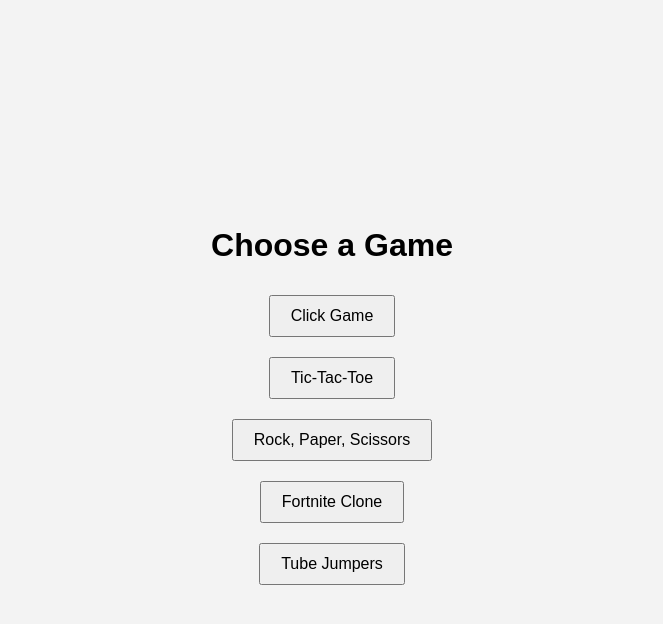
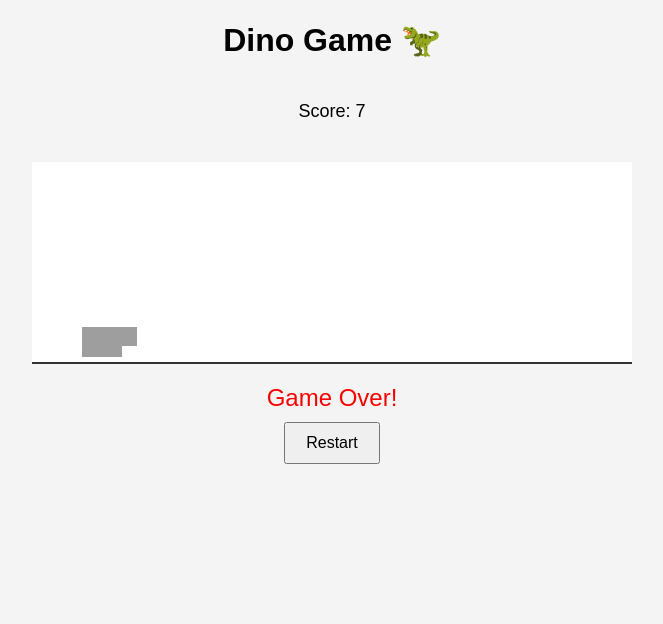
Before and after one commit to mhgftbujkhgtyhj/idfk, a plain HTML site: page index.html in a window 1280 px wide. Shown: the whole page, without its empty margins (308-971 px from the left). Drawn offline with Linux system fonts and the light colour scheme; grey boxes are pictures that could not be loaded.

Commit message:
Update index.html

```diff
--- a/index.html
+++ b/index.html
@@ -1,118 +1,172 @@
 <!DOCTYPE html>
 <html lang="en">
 <head>
-    <meta charset="UTF-8">
-    <meta name="viewport" content="width=device-width, initial-scale=1.0">
-    <title>Mini Games Collection</title>
+  <meta charset="UTF-8" />
+  <meta name="viewport" content="width=device-width, initial-scale=1.0"/>
+  <title>Dino Game</title>
   <style>
     body {
       margin: 0;
-            display: flex;
-            flex-direction: column;
-            align-items: center;
-            justify-content: center;
-            height: 100vh;
-            background-color: #f3f3f3;
-            font-family: Arial, sans-serif;
-        }
-        .game-container {
-            display: none;
-            position: relative;
-            width: 80vw;
-            height: 80vh;
-            background: white;
-            border-radius: 10px;
-            padding: 20px;
-            box-shadow: 0 0 10px rgba(0, 0, 0, 0.1);
-        }
-        .menu {
+      background: #f4f4f4;
+      font-family: sans-serif;
       display: flex;
       flex-direction: column;
       align-items: center;
     }
-        button {
-            margin: 10px;
+    #game {
+      width: 100%;
+      max-width: 600px;
+      height: 200px;
+      background: white;
+      border-bottom: 2px solid #333;
+      position: relative;
+      overflow: hidden;
+      margin-top: 40px;
+    }
+    #dino {
+      width: 40px;
+      height: 40px;
+      background: url('https://i.imgur.com/lKJiT77.png') no-repeat center/contain;
+      position: absolute;
+      bottom: 0;
+      left: 50px;
+    }
+    #cactus {
+      width: 25px;
+      height: 50px;
+      background: url('https://i.imgur.com/GzrLHZ8.png') no-repeat center/contain;
+      position: absolute;
+      bottom: 0;
+      right: -25px;
+    }
+    #score {
+      font-size: 18px;
+      margin-top: 20px;
+    }
+    #gameOver {
+      display: none;
+      text-align: center;
+      font-size: 24px;
+      margin-top: 20px;
+      color: red;
+    }
+    #restart {
+      display: none;
+      margin-top: 10px;
       padding: 10px 20px;
       font-size: 16px;
-            cursor: pointer;
     }
-        canvas {
-            background: green;
+
+    @media (hover: none) and (pointer: coarse) {
+      body::after {
+        content: 'Tap anywhere to jump';
+        font-size: 16px;
+        color: #666;
+        margin-top: 10px;
+      }
     }
   </style>
 </head>
 <body>
-    <div class="menu">
-        <h1>Choose a Game</h1>
-        <button onclick="showGame('click-game')">Click Game</button>
-        <button onclick="showGame('tic-tac-toe')">Tic-Tac-Toe</button>
-        <button onclick="showGame('rock-paper-scissors')">Rock, Paper, Scissors</button>
-        <button onclick="showGame('fortnite')">Fortnite Clone</button>
-        <button onclick="showGame('tube-jumpers')">Tube Jumpers</button>
+  <h1>Dino Game 🦖</h1>
+  <div id="score">Score: 0</div>
+  <div id="game">
+    <div id="dino"></div>
+    <div id="cactus"></div>
   </div>
-
-    <div id="click-game" class="game-container">
-        <div id="score">Score: 0</div>
-        <button id="target">Click Me!</button>
-    </div>
-
-    <div id="tic-tac-toe" class="game-container">
-        <h2>Tic-Tac-Toe</h2>
-        <canvas id="ticTacToeCanvas" width="300" height="300" style="border: 2px solid black;"></canvas>
-    </div>
-
-    <div id="rock-paper-scissors" class="game-container">
-        <h2>Rock, Paper, Scissors</h2>
-        <p>Choose: </p>
-        <button onclick="playRPS('rock')">Rock</button>
-        <button onclick="playRPS('paper')">Paper</button>
-        <button onclick="playRPS('scissors')">Scissors</button>
-        <p id="rps-result"></p>
-    </div>
-
-    <div id="fortnite" class="game-container">
-        <h2>Fortnite-Inspired Shooter</h2>
-        <canvas id="fortniteCanvas" width="600" height="400"></canvas>
-    </div>
-
-    <div id="tube-jumpers" class="game-container">
-        <h2>Tube Jumpers</h2>
-        <canvas id="tubeJumpersCanvas" width="600" height="400"></canvas>
-    </div>
+  <div id="gameOver">Game Over!</div>
+  <button id="restart">Restart</button>
 
   <script>
-        function showGame(gameId) {
-            document.querySelectorAll('.game-container').forEach(game => game.style.display = 'none');
-            document.getElementById(gameId).style.display = 'block';
+    const dino = document.getElementById('dino');
+    const cactus = document.getElementById('cactus');
+    const scoreEl = document.getElementById('score');
+    const gameOverEl = document.getElementById('gameOver');
+    const restartBtn = document.getElementById('restart');
+
+    let isJumping = false;
+    let score = 0;
+    let cactusInterval;
+    let scoreInterval;
+    let isGameOver = false;
+
+    function jump() {
+      if (isJumping || isGameOver) return;
+
+      isJumping = true;
+      let position = 0;
+      const upInterval = setInterval(() => {
+        if (position >= 150) {
+          clearInterval(upInterval);
+          const downInterval = setInterval(() => {
+            if (position <= 0) {
+              clearInterval(downInterval);
+              isJumping = false;
+            } else {
+              position -= 5;
+              dino.style.bottom = position + 'px';
+            }
+          }, 20);
+        } else {
+          position += 5;
+          dino.style.bottom = position + 'px';
+        }
+      }, 20);
     }
 
-        // Tube Jumpers
-        const tubeCanvas = document.getElementById("tubeJumpersCanvas");
-        const tubeCtx = tubeCanvas.getContext("2d");
-        let playerY = 300;
-        let gravity = 2;
-        let jumpStrength = 20;
+    function startGame() {
+      isGameOver = false;
+      gameOverEl.style.display = 'none';
+      restartBtn.style.display = 'none';
+      cactus.style.left = '600px';
+      dino.style.bottom = '0px';
+      score = 0;
+      scoreEl.textContent = `Score: ${score}`;
 
-        function drawTubeGame() {
-            tubeCtx.clearRect(0, 0, tubeCanvas.width, tubeCanvas.height);
-            tubeCtx.fillStyle = "blue";
-            tubeCtx.fillRect(50, playerY, 20, 20);
-            playerY += gravity;
+      cactusInterval = setInterval(() => {
+        let cactusLeft = parseInt(getComputedStyle(cactus).left);
+        if (cactusLeft < -25) {
+          cactusLeft = 600;
+        } else {
+          cactusLeft -= 10;
+        }
+        cactus.style.left = cactusLeft + 'px';
+
+        let dinoBottom = parseInt(getComputedStyle(dino).bottom);
+        if (cactusLeft > 50 && cactusLeft < 90 && dinoBottom < 40) {
+          gameOver();
+        }
+      }, 30);
+
+      scoreInterval = setInterval(() => {
+        score += 1;
+        scoreEl.textContent = `Score: ${score}`;
+      }, 200);
     }
 
-        function jump() {
-            playerY -= jumpStrength;
+    function gameOver() {
+      clearInterval(cactusInterval);
+      clearInterval(scoreInterval);
+      isGameOver = true;
+      gameOverEl.style.display = 'block';
+      restartBtn.style.display = 'inline-block';
     }
 
-        window.addEventListener("keydown", (e) => {
-            if (e.key === " ") jump();
+    function restartGame() {
+      startGame();
+    }
+
+    document.addEventListener('keydown', e => {
+      if (e.code === 'Space') jump();
     });
 
-        function gameLoopTube() {
-            drawTubeGame();
-            requestAnimationFrame(gameLoopTube);
-        }
-        gameLoopTube();
+    document.addEventListener('touchstart', () => {
+      jump();
+    });
+
+    restartBtn.addEventListener('click', restartGame);
+
+    startGame();
   </script>
 </body>
 </html>
```
Lines whose indentation alone changed are shown as unchanged.
